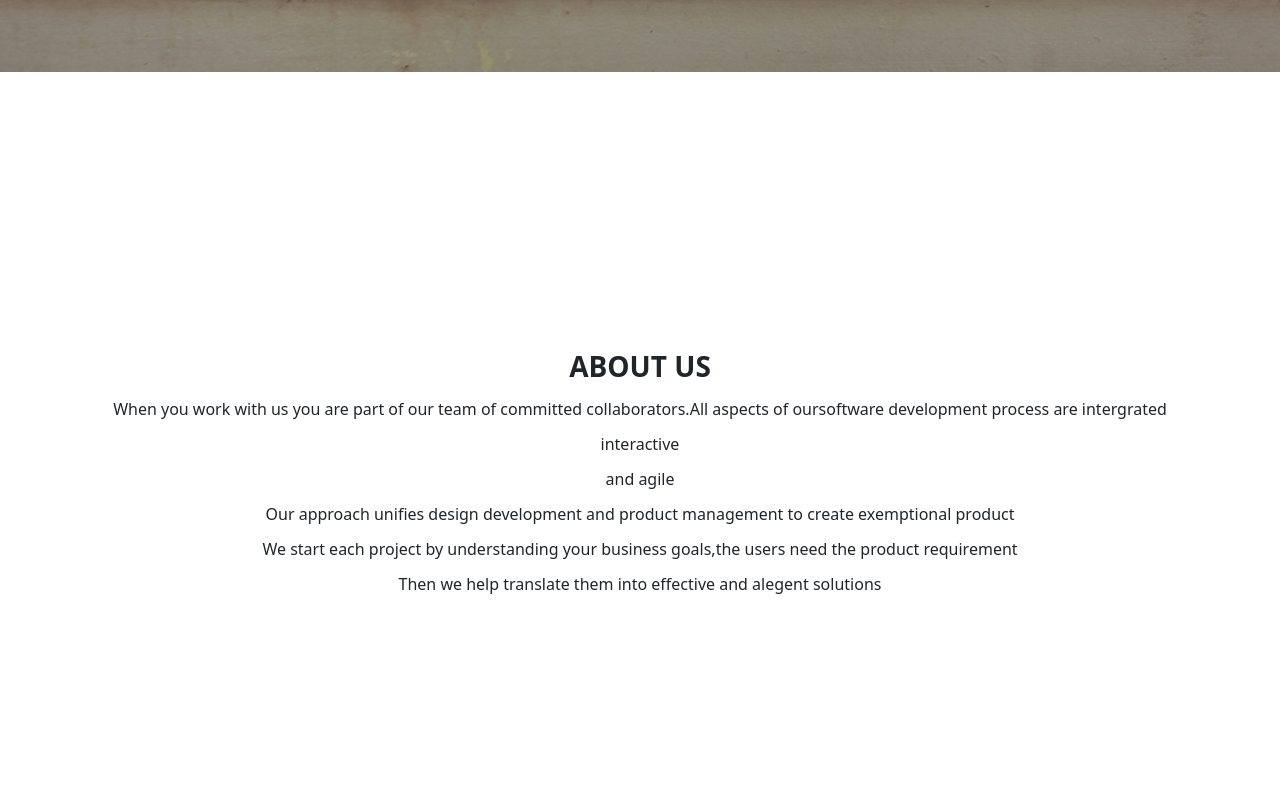
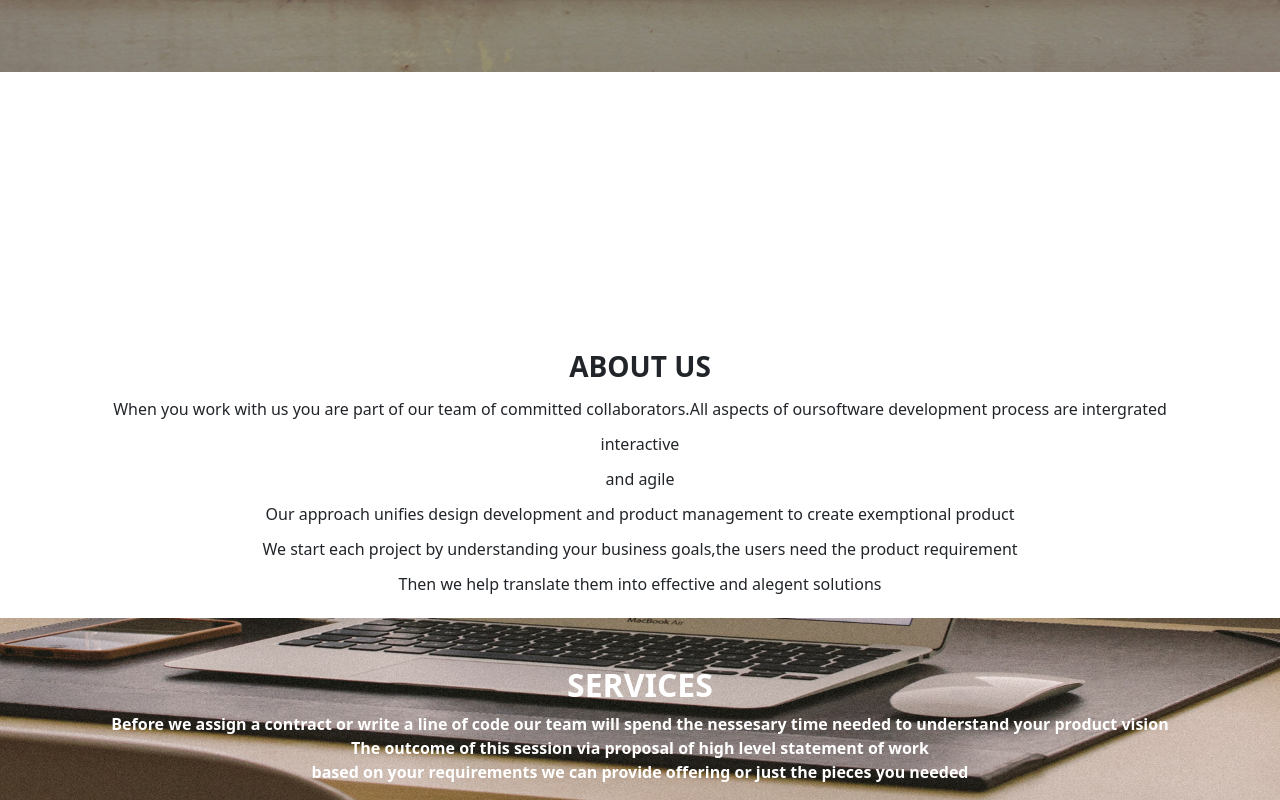
Before and after one commit to Drongo-1/Delani-studio, a plain HTML site: page index.html in a window 1280 px wide. Shown: the part 642-1442 px from the top of the page. Drawn offline with Linux system fonts and the light colour scheme.

```diff
--- a/css/styles.css
+++ b/css/styles.css
@@ -20,5 +20,8 @@
     /* font-family: Verdana, Geneva, Tahoma, sans-serif; */
 }
 .samm1{
-    background-image: url('../');
+    background-image: url('../images/s_image.jpg');
+    background-size: cover;
+    background-repeat: no-repeat;
+
 }
```
